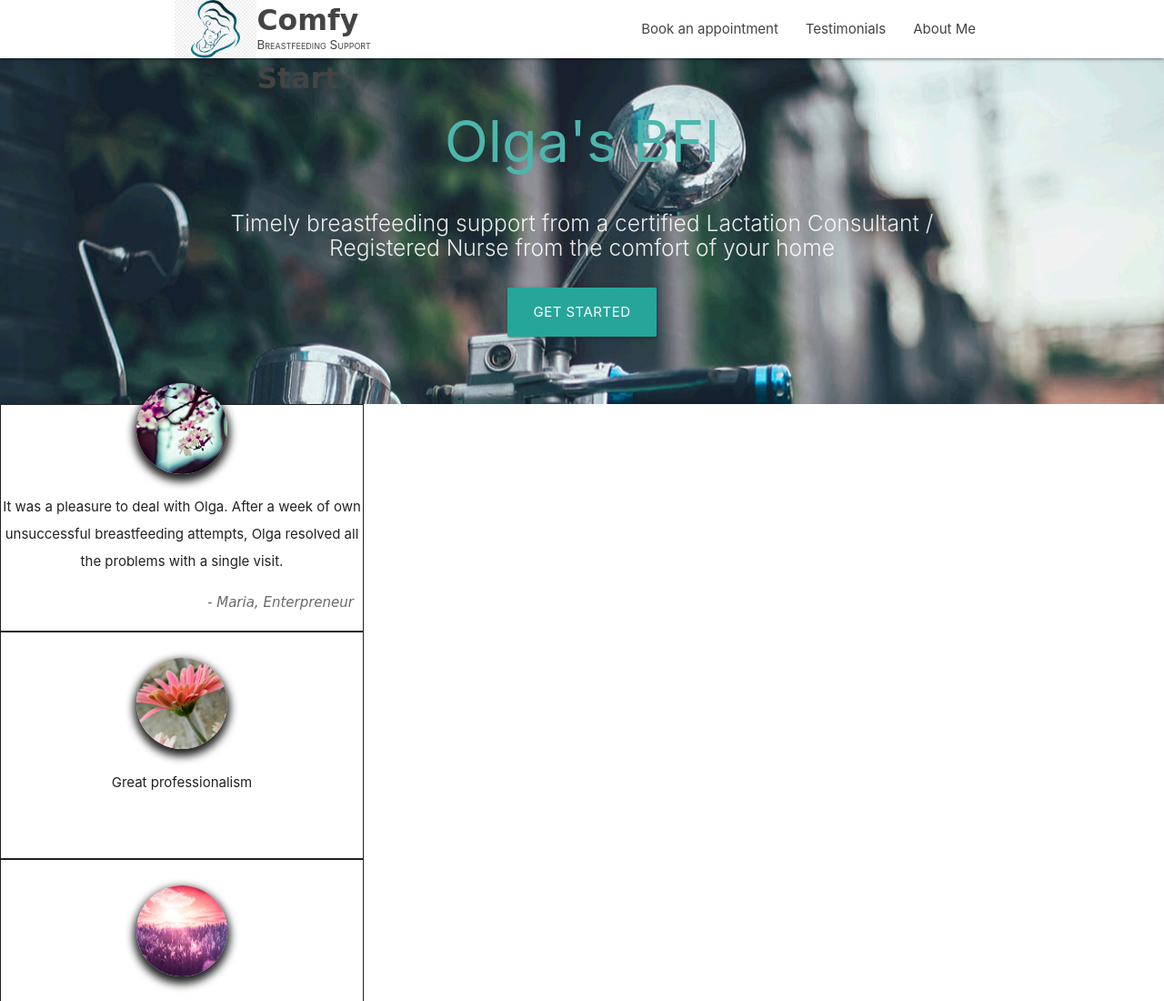
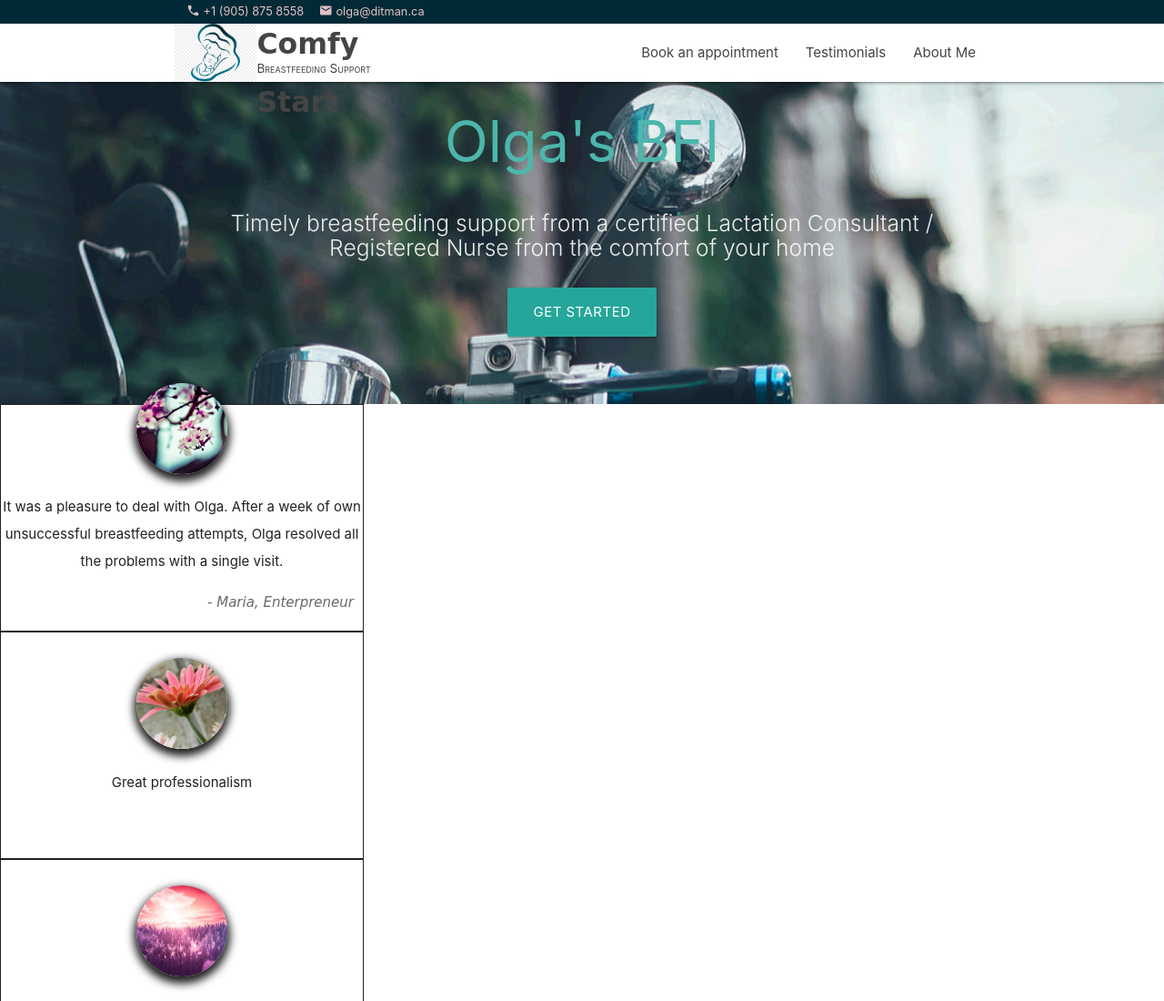
Before and after one commit to comfystart/comfystart.github.io, a plain HTML site: page index.html in a window 1280 px wide. Shown: the top 1100 px of the page at 91% size. Drawn offline with nearby package versions, Linux system fonts and the light colour scheme.

Commit message:
(+) Add contact info banner

```diff
--- a/css/style.css
+++ b/css/style.css
@@ -7,6 +7,37 @@
  *
  * Made By MaterializeCSS.com
  */
+
+.header-fixed {
+    position: fixed;
+    top: 0;
+    width: 100%;
+    background-color: #012A36;
+    display: block;
+    z-index: 100;
+}
+
+.header-info {
+    line-height: 1em;
+    padding-bottom: .75em;
+    padding-top: .15em;
+    display: block;
+    font-size: 0.85em;
+    color: #E2C2C6;
+    /*position: fixed;*/
+    /*float: left;*/
+}
+
+.header-info > a {
+    color: #E2C2C6;
+}
+
+.header-icon {
+    position: relative;
+    top: 2px;
+    margin-left: 13px;
+}
+
 .testimonials {
     /*background-color: red !important;*/
 }
@@ -54,6 +85,10 @@
 }
 .indicator-item {
     background-color: #54a0ff !important;
+}
+
+.navbar-fixed {
+    top: 1.74em;
 }
 
 .navbar-logo-name {
--- a/index.html
+++ b/index.html
@@ -3,7 +3,7 @@
 <head>
     <meta http-equiv="Content-Type" content="text/html; charset=UTF-8"/>
     <meta name="viewport" content="width=device-width, initial-scale=1"/>
-    <title>Olga's BFI</title>
+    <title>Comfy Start Breasfeeding Support</title>
 
     <!-- CSS    -->
     <link href="https://fonts.googleapis.com/icon?family=Material+Icons" rel="stylesheet">
@@ -11,6 +11,18 @@
     <link href="css/style.css" type="text/css" rel="stylesheet" media="screen,projection"/>
 </head>
 <body>
+    <div id="top-header" class="header-fixed">
+        <div class="container">
+            <div class="header-info">
+                <i class="tiny material-icons header-icon">phone</i>
+                <span class="header-text">+1 (905) 875 8558</span>
+                <a href="mailto:olga@ditman.ca">
+                    <i class="tiny material-icons header-icon">email</i>
+                    <span class="header-text">olga@ditman.ca</span>
+                </a>
+            </div>
+        </div>
+    </div>
     <div id="navbar" class="navbar-fixed">
         <nav class="white" role="navigation">
             <div class="nav-wrapper container">
```
